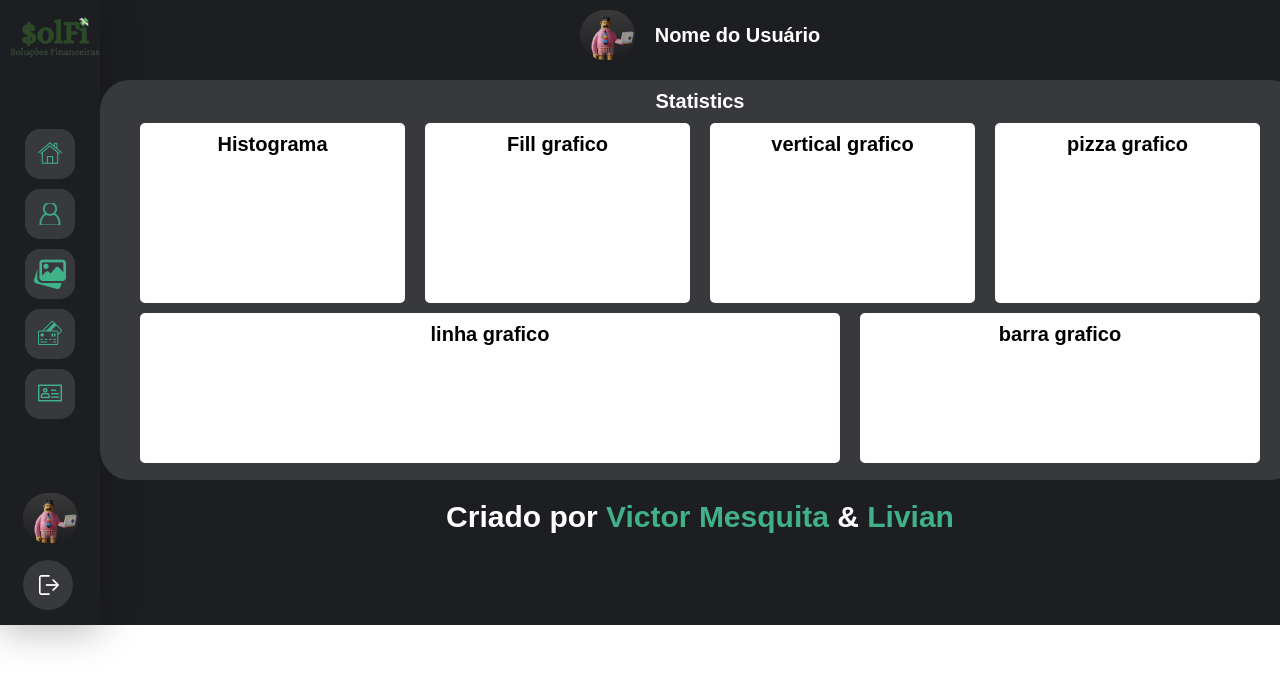
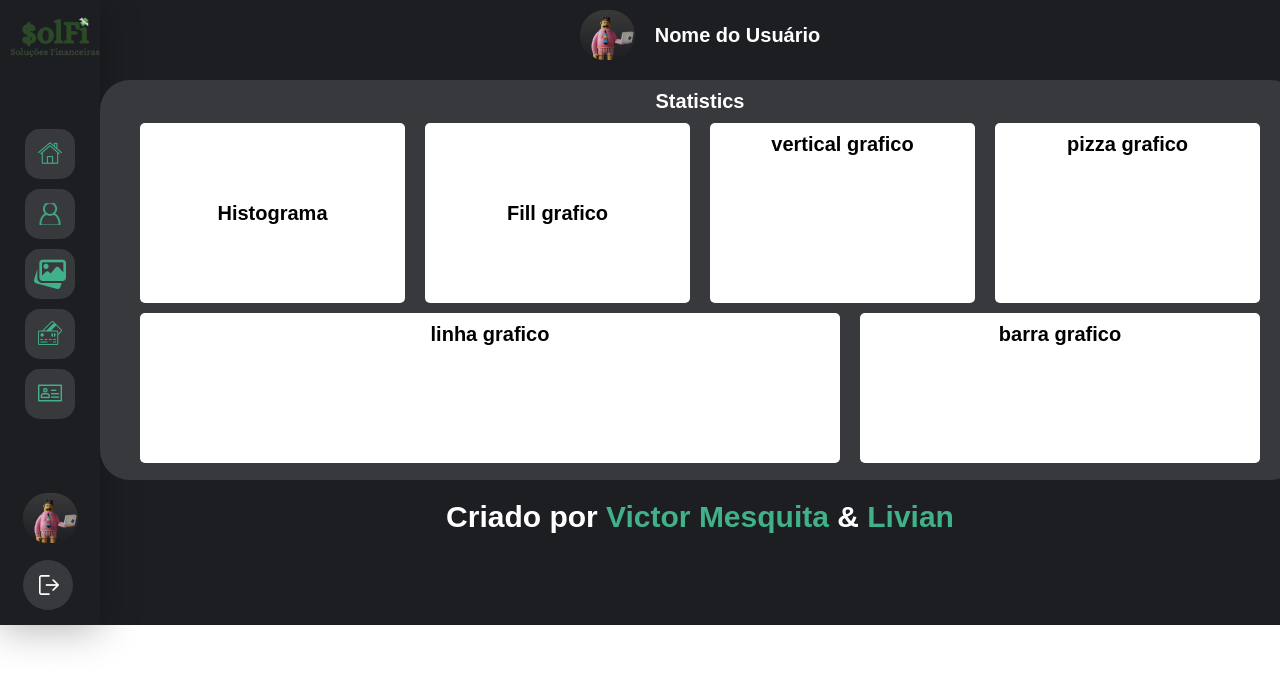
Before and after one commit to victor-joness/Solf1-Solucoes-Financeiras, a React (Create React App) app in the folder Client/: page /admin in a window 1280 px wide. Shown: the top 686 px of the page. Built offline with nearby package versions, Linux system fonts and the light colour scheme; a web font is replaced by a local one.

Commit message:
Update Admin.css

```diff
--- a/Client/src/Pages/Autorizada/Admin/Admin.css
+++ b/Client/src/Pages/Autorizada/Admin/Admin.css
@@ -105,3 +105,21 @@
 .admin--container--direita__footer span{
     color: var(--verde);
 }
+
+.histograma{
+    display: flex;
+    flex-direction: column;
+}
+
+.histograma p{
+    font-size: 2rem;
+}
+
+.Fill{
+    display: flex;
+    flex-direction: column;
+}
+
+.Fill p{
+    font-size: 2rem;
+}
```
